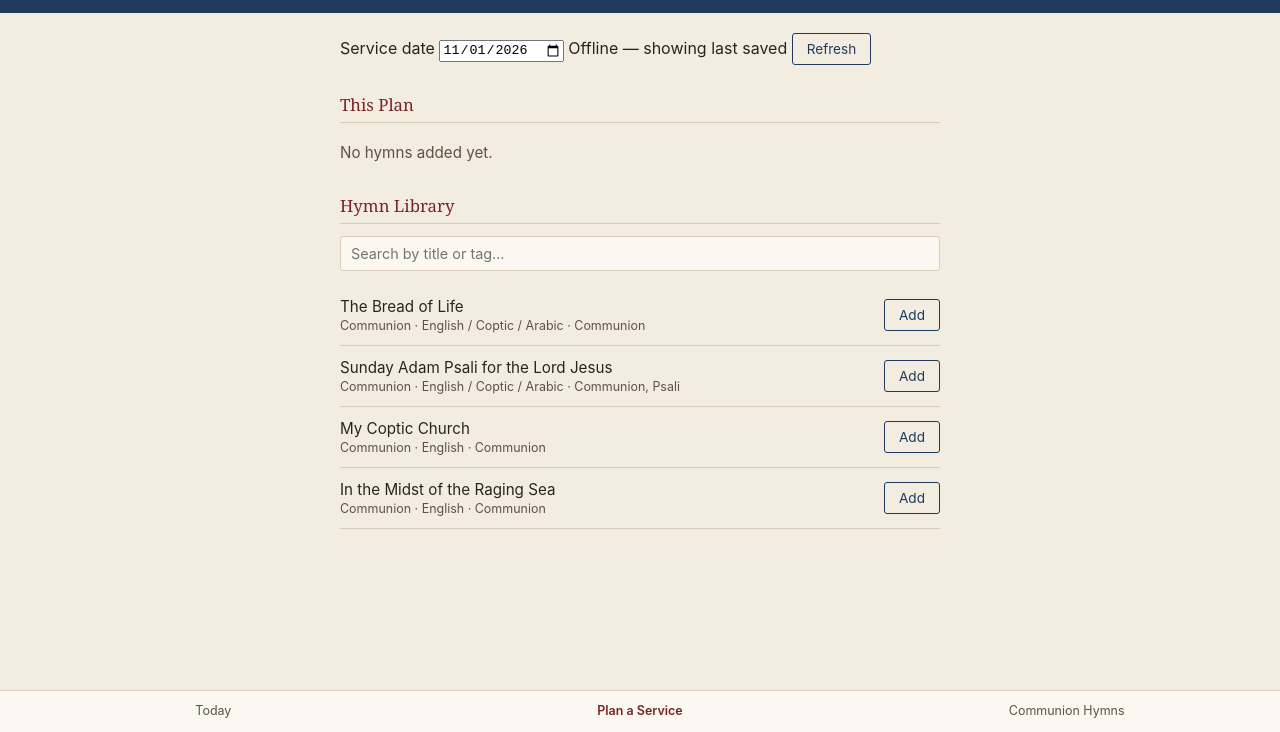
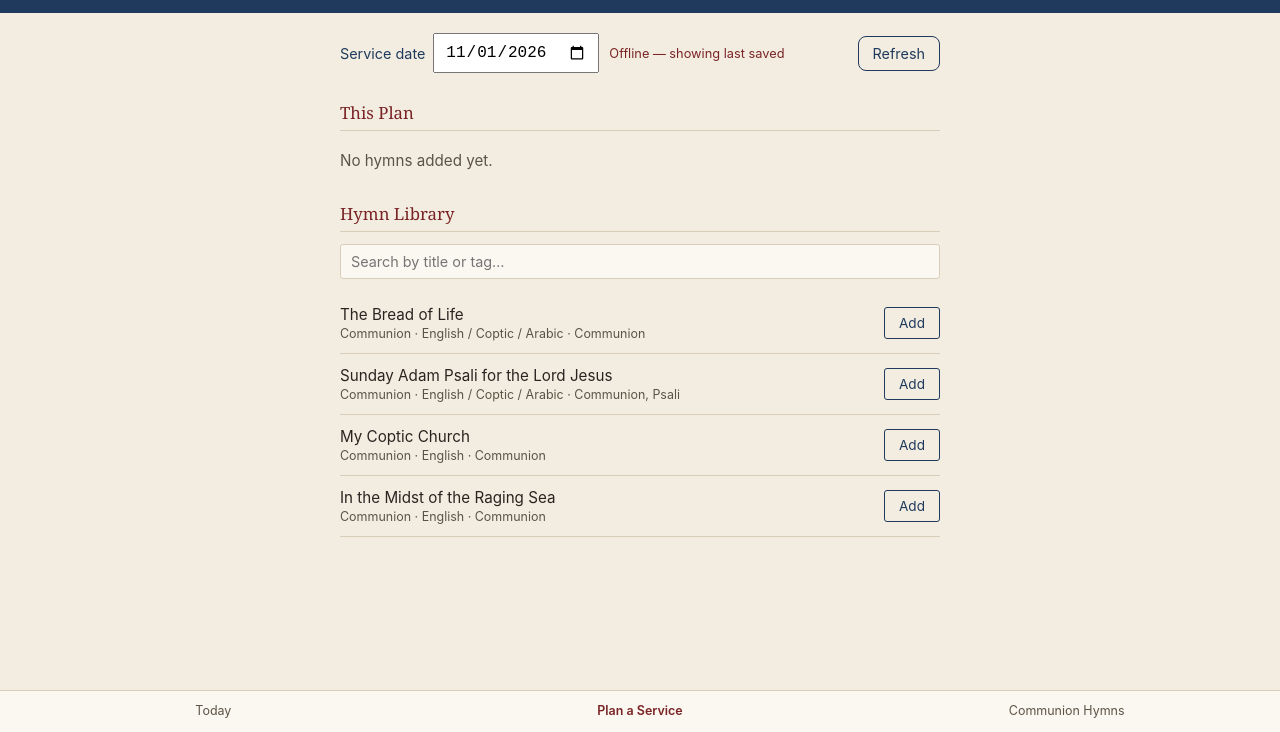
Before and after one commit to MichaelBes/st-george-hymnplan, a plain HTML site: page plan.html in a window 1280 px wide. Shown: the part 68-800 px from the top of the page. Drawn offline with Linux system fonts and the light colour scheme; no server answers.

Commit message:
Add files via upload

```diff
--- a/css/style.css
+++ b/css/style.css
@@ -446,3 +446,13 @@ input[type="text"], select {
 .slide-mode.verse-mode #verse-title { display: block; top: calc(env(safe-area-inset-top) + 18px); left: 0; right: 0; text-align: center; font-size: clamp(1.4rem, 3vw, 2.4rem); letter-spacing: .04em; }
 .slide-mode.verse-mode #verse-end { right: 28px; bottom: calc(env(safe-area-inset-bottom) + 22px); font-size: clamp(1.1rem, 2.4vw, 1.8rem); font-style: italic; }
 .slide-mode:not(.verse-mode) #verse-end { display: none !important; }
+
+/* ---------- Service date bar & sync ---------- */
+.service-bar { display: flex; flex-wrap: wrap; align-items: center; gap: 10px; margin-bottom: 14px; }
+.service-bar label { font-size: 0.9rem; color: var(--ink); display: flex; align-items: center; gap: 8px; }
+.service-bar input[type="date"] { padding: 8px 10px; font-size: 1rem; }
+.sync-status { font-size: 0.8rem; color: #5a6b5a; flex: 1; min-width: 120px; }
+.sync-status.bad { color: var(--red); }
+.row-actions { display: flex; gap: 6px; align-items: center; }
+.row-actions .move { min-width: 40px; }
+button.ghost { background: transparent; border: 1px solid var(--ink); color: var(--ink); padding: 8px 14px; border-radius: 8px; font-size: 0.9rem; }
```
